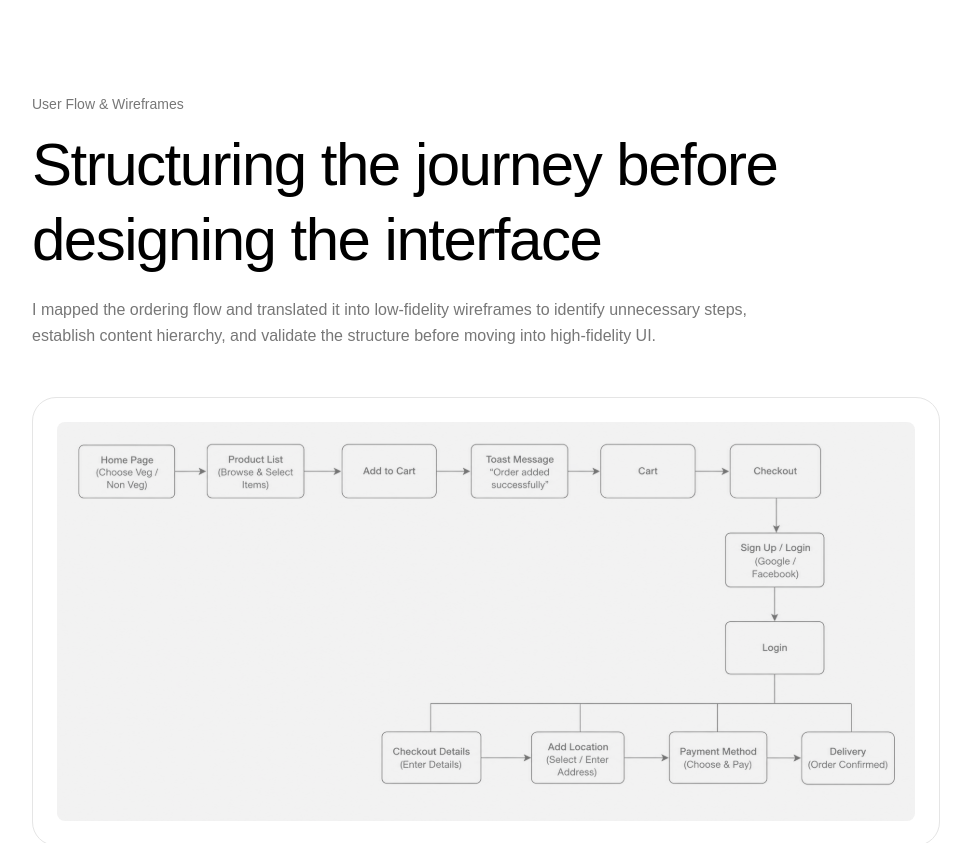
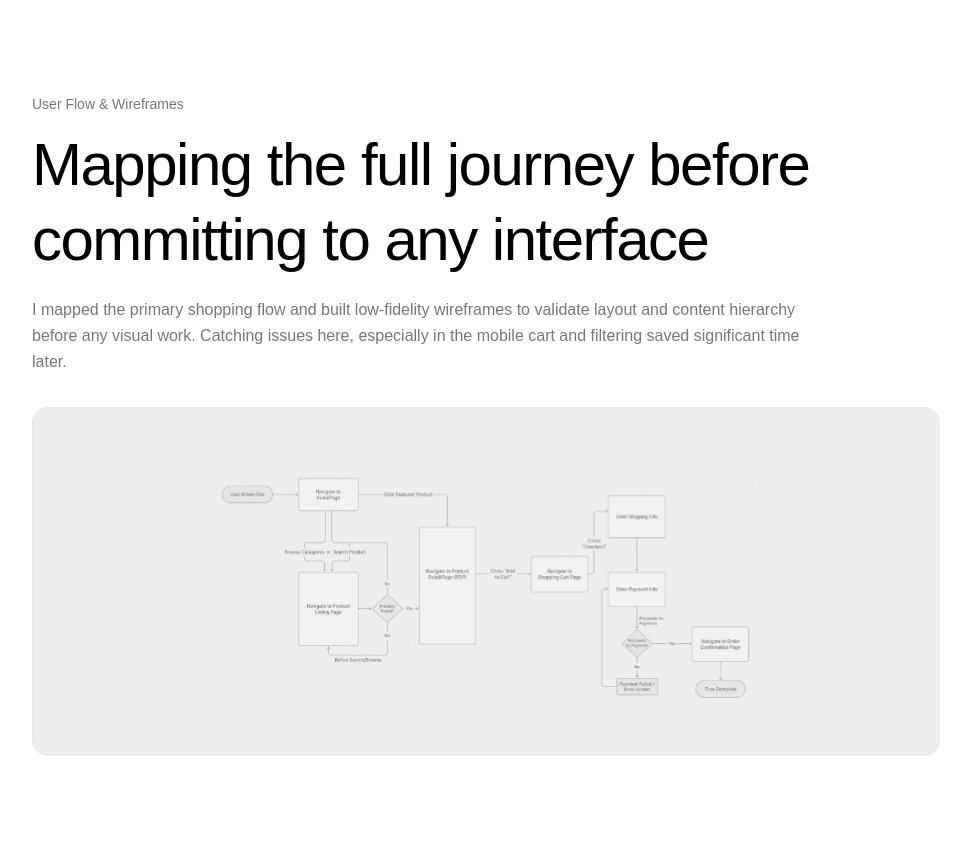
Before and after one commit to Krilanshrestha014/portfolio, a React (Vite) app: page /spark in a window 1280 px wide. Shown: the part 2780-3623 px from the top of the page, without its empty margins (276-1247 px from the left). Built offline with nearby package versions, Linux system fonts and the light colour scheme; a web font is replaced by a local one.

Commit message:
Refactor image components in MannaBakery and Spark to improve loading experience and update asset paths

```diff
--- a/src/components/MannaBakery/OutcomeReflection.jsx
+++ b/src/components/MannaBakery/OutcomeReflection.jsx
@@ -23,8 +23,8 @@ function OutcomeReflection() {
 
       {/* Two images, stacked top and bottom — each already contains a
           pair of screens side by side */}
-      <div className="mt-8 sm:mt-10 md:mt-12 flex flex-col gap-4 sm:gap-5 md:gap-6">
-        <div className="rounded-2xl sm:rounded-3xl overflow-hidden">
+      <div className="mt-8 sm:mt-10 md:mt-12 flex flex-col gap-2 sm:gap-2 md:gap-2">
+        <div className="rounded-xl sm:rounded-2xl overflow-hidden">
           <ImageWithSkeleton
             src={outcomeTop}
             alt="Home and product detail screen mockups held in hand"
@@ -33,7 +33,7 @@ function OutcomeReflection() {
             minHeightClassName="min-h-[220px] sm:min-h-[320px] md:min-h-[400px]"
           />
         </div>
-        <div className="rounded-2xl sm:rounded-3xl overflow-hidden">
+        <div className="rounded-xl sm:rounded-2xl overflow-hidden">
           <ImageWithSkeleton
             src={outcomeBottom}
             alt="Cart and checkout screen mockups held in hand"
--- a/src/components/MannaBakery/ResearchStrategy.jsx
+++ b/src/components/MannaBakery/ResearchStrategy.jsx
@@ -1,4 +1,4 @@
-import researchImage from "../../assets/Yatra/Research.svg";
+import researchImage from "../../assets/Manna/research.svg";
 import ImageWithSkeleton from "../Reusable/ImageWithSkeleton";
 
 function ResearchStrategy() {
--- a/src/components/Spark/UserFlowWireframes.jsx
+++ b/src/components/Spark/UserFlowWireframes.jsx
@@ -1,4 +1,4 @@
-import userFlowImage from "../../assets/Manna/userflow.svg";
+import userFlowImage from "../../assets/Spark/userflow.svg";
 import ImageWithSkeleton from "../Reusable/ImageWithSkeleton";
 
 function UserFlowWireframes() {
@@ -9,23 +9,19 @@ function UserFlowWireframes() {
       </p>
 
       <p className="mt-3 font-medium text-[1.6rem] sm:text-3xl md:text-4xl lg:text-6xl leading-[1.2] sm:leading-[1.25] tracking-tight text-[#000000]">
-        Structuring the journey before designing the interface
+        Mapping the full journey before committing to any interface      </p>
+
+      <p className="mt-4 sm:mt-5 text-[13px] sm:text-[14px] md:text-[16px] text-[#777777] font-normal leading-relaxed max-w-3xl">
+        I mapped the primary shopping flow and built low-fidelity wireframes to validate layout and content hierarchy before any visual work. Catching issues here, especially in the mobile cart and filtering saved significant time later.
       </p>
 
-      <p className="mt-4 sm:mt-5 text-[13px] sm:text-[14px] md:text-[16px] text-[#777777] font-normal leading-relaxed max-w-3xl">
-        I mapped the ordering flow and translated it into low-fidelity
-        wireframes to identify unnecessary steps, establish content
-        hierarchy, and validate the structure before moving into
-        high-fidelity UI.
-      </p>
-
-      <div className="mt-8 sm:mt-10 md:mt-12 w-full rounded-2xl sm:rounded-3xl border border-[#E5E5E5] bg-white p-3 sm:p-5 md:p-6 overflow-x-auto">
+      <div className="mt-6 sm:mt-8">
         <ImageWithSkeleton
           src={userFlowImage}
           alt="User flow diagram from home page through checkout and delivery"
-          containerClassName="rounded-lg"
-          imgClassName="h-auto min-w-[640px] w-full sm:min-w-0 object-contain"
-          minHeightClassName="min-h-[200px] sm:min-h-[280px] md:min-h-[340px]"
+          containerClassName="w-full rounded-xl sm:rounded-2xl"
+          imgClassName="w-full h-auto"
+          minHeightClassName="min-h-[240px] sm:min-h-[360px] md:min-h-[460px]"
         />
       </div>
     </section>
```
